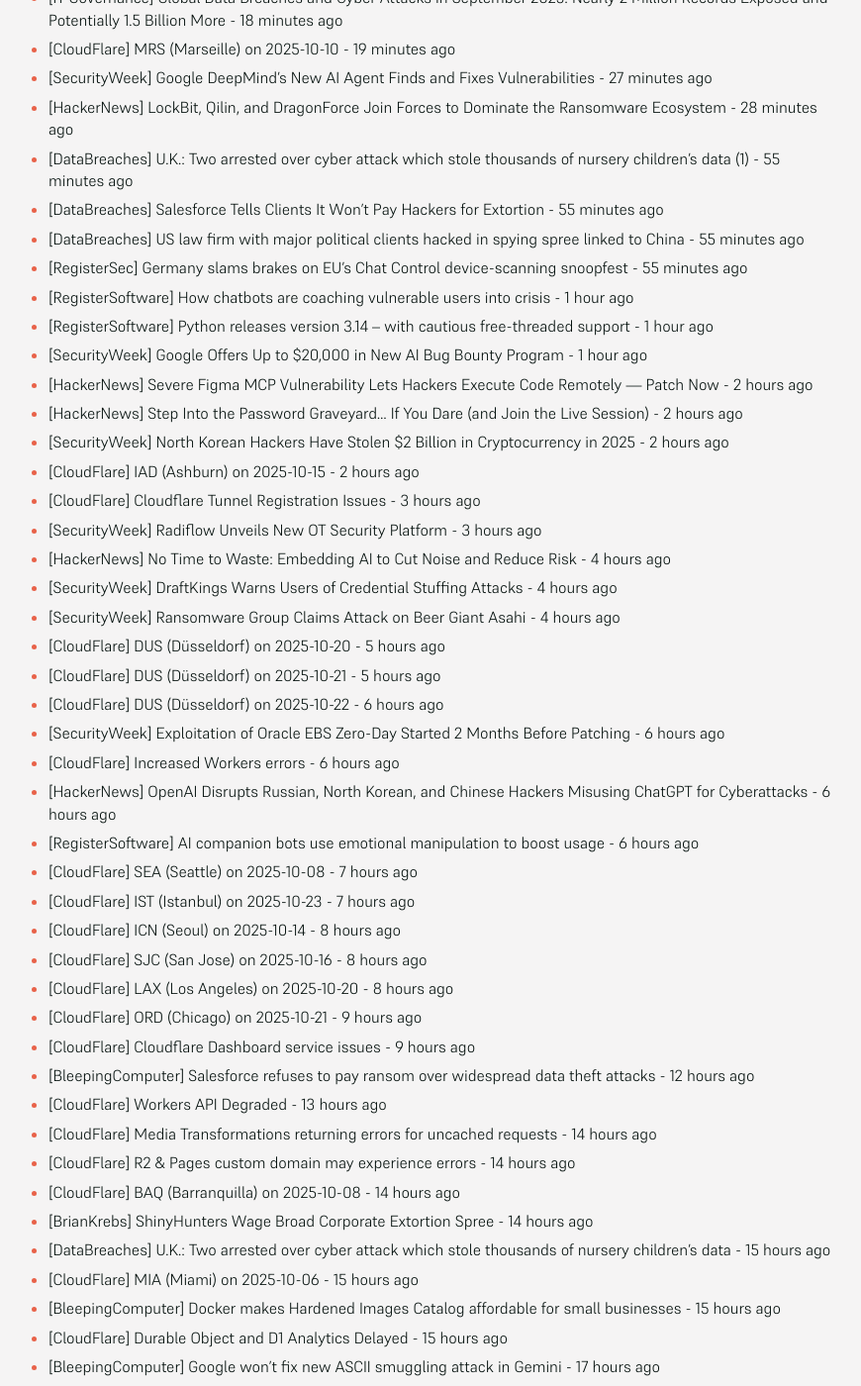
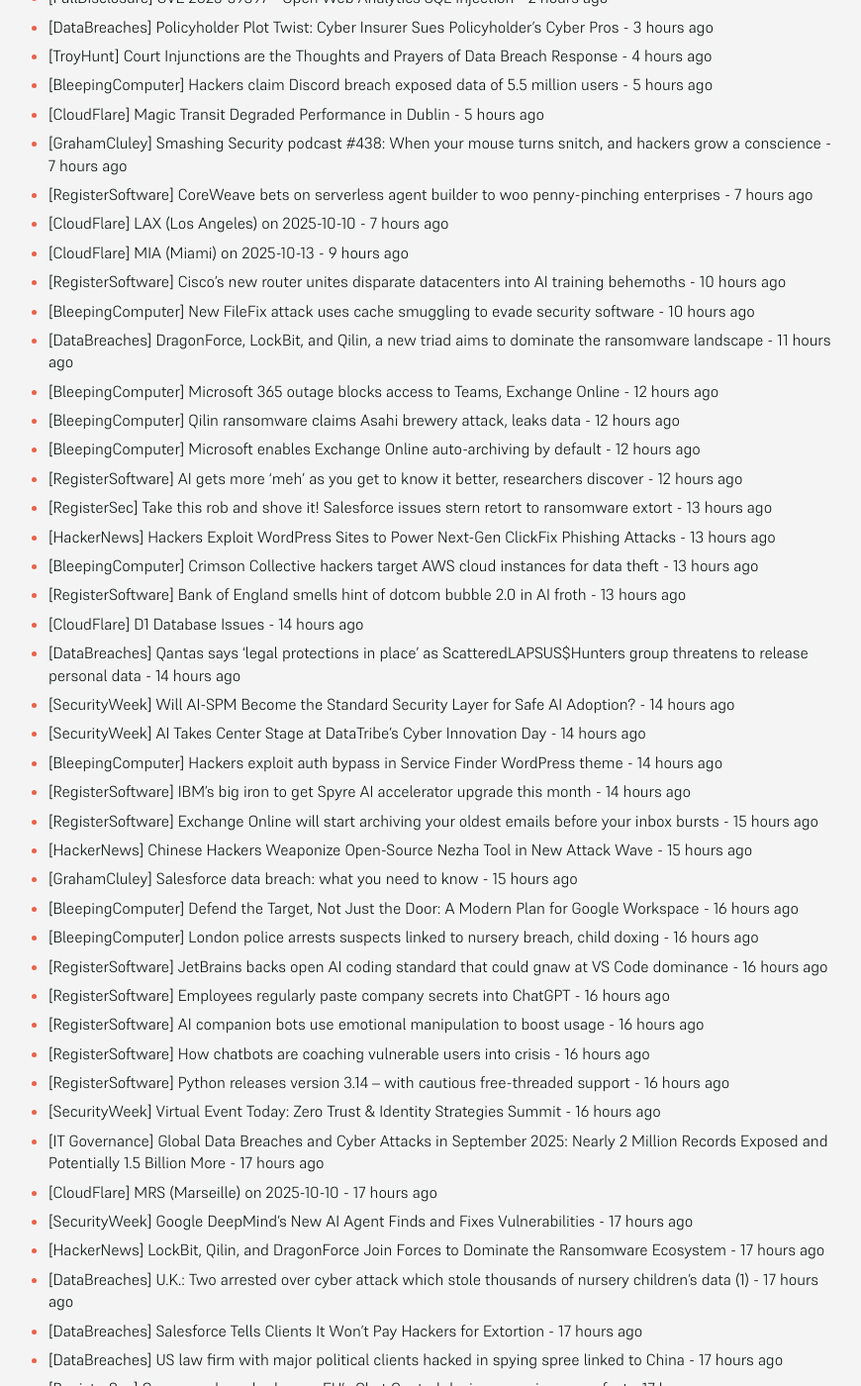
Before and after one commit to SecOpsNews/news, a Jekyll site: the page built from index.md, in a window 1280 px wide and 1400 px high, scrolled down 288 px. Shown: the whole window at 99% size, without its empty margins (215-1085 px from the left). Built offline with Jekyll 4.4.1, drawn with Linux system fonts in a browser that asks for light colours; some of the changed text lies outside the part shown.

Commit message:
New Feed

```diff
--- a/index.md
+++ b/index.md
@@ -9,88 +9,125 @@ description: Latest Updates
 
 <!-- SecOps start -->
 
-- [IT Governance] Global Data Breaches and Cyber Attacks in September 2025: Nearly 2 Million Records Exposed and Potentially 1.5 Billion More - 18 minutes ago
-- [CloudFlare] MRS (Marseille) on 2025-10-10 - 19 minutes ago
-- [SecurityWeek] Google DeepMind’s New AI Agent Finds and Fixes Vulnerabilities - 27 minutes ago
-- [HackerNews] LockBit, Qilin, and DragonForce Join Forces to Dominate the Ransomware Ecosystem - 28 minutes ago
-- [DataBreaches] U.K.: Two arrested over cyber attack which stole thousands of nursery children’s data (1) - 55 minutes ago
-- [DataBreaches] Salesforce Tells Clients It Won’t Pay Hackers for Extortion - 55 minutes ago
-- [DataBreaches] US law firm with major political clients hacked in spying spree linked to China - 55 minutes ago
-- [RegisterSec] Germany slams brakes on EU's Chat Control device-scanning snoopfest - 55 minutes ago
-- [RegisterSoftware] How chatbots are coaching vulnerable users into crisis - 1 hour ago
-- [RegisterSoftware] Python releases version 3.14 – with cautious free-threaded support - 1 hour ago
-- [SecurityWeek] Google Offers Up to $20,000 in New AI Bug Bounty Program - 1 hour ago
-- [HackerNews] Severe Figma MCP Vulnerability Lets Hackers Execute Code Remotely — Patch Now - 2 hours ago
-- [HackerNews] Step Into the Password Graveyard… If You Dare (and Join the Live Session) - 2 hours ago
-- [SecurityWeek] North Korean Hackers Have Stolen $2 Billion in Cryptocurrency in 2025 - 2 hours ago
-- [CloudFlare] IAD (Ashburn) on 2025-10-15 - 2 hours ago
-- [CloudFlare] Cloudflare Tunnel Registration Issues - 3 hours ago
-- [SecurityWeek] Radiflow Unveils New OT Security Platform - 3 hours ago
-- [HackerNews] No Time to Waste: Embedding AI to Cut Noise and Reduce Risk - 4 hours ago
-- [SecurityWeek] DraftKings Warns Users of Credential Stuffing Attacks - 4 hours ago
-- [SecurityWeek] Ransomware Group Claims Attack on Beer Giant Asahi - 4 hours ago
-- [CloudFlare] DUS (Düsseldorf) on 2025-10-20 - 5 hours ago
-- [CloudFlare] DUS (Düsseldorf) on 2025-10-21 - 5 hours ago
-- [CloudFlare] DUS (Düsseldorf) on 2025-10-22 - 6 hours ago
-- [SecurityWeek] Exploitation of Oracle EBS Zero-Day Started 2 Months Before Patching - 6 hours ago
-- [CloudFlare] Increased Workers errors - 6 hours ago
-- [HackerNews] OpenAI Disrupts Russian, North Korean, and Chinese Hackers Misusing ChatGPT for Cyberattacks - 6 hours ago
-- [RegisterSoftware] AI companion bots use emotional manipulation to boost usage - 6 hours ago
-- [CloudFlare] SEA (Seattle) on 2025-10-08 - 7 hours ago
-- [CloudFlare] IST (Istanbul) on 2025-10-23 - 7 hours ago
-- [CloudFlare] ICN (Seoul) on 2025-10-14 - 8 hours ago
-- [CloudFlare] SJC (San Jose) on 2025-10-16 - 8 hours ago
-- [CloudFlare] LAX (Los Angeles) on 2025-10-20 - 8 hours ago
-- [CloudFlare] ORD (Chicago) on 2025-10-21 - 9 hours ago
-- [CloudFlare] Cloudflare Dashboard service issues - 9 hours ago
-- [BleepingComputer] Salesforce refuses to pay ransom over widespread data theft attacks - 12 hours ago
-- [CloudFlare] Workers API Degraded - 13 hours ago
-- [CloudFlare] Media Transformations returning errors for uncached requests - 14 hours ago
-- [CloudFlare] R2 & Pages custom domain may experience errors - 14 hours ago
-- [CloudFlare] BAQ (Barranquilla) on 2025-10-08 - 14 hours ago
-- [BrianKrebs] ShinyHunters Wage Broad Corporate Extortion Spree - 14 hours ago
-- [DataBreaches] U.K.: Two arrested over cyber attack which stole thousands of nursery children’s data - 15 hours ago
-- [CloudFlare] MIA (Miami) on 2025-10-06 - 15 hours ago
-- [BleepingComputer] Docker makes Hardened Images Catalog affordable for small businesses - 15 hours ago
-- [CloudFlare] Durable Object and D1 Analytics Delayed - 15 hours ago
-- [BleepingComputer] Google won’t fix new ASCII smuggling attack in Gemini - 17 hours ago
-- [RegisterSoftware] Employees regularly paste company secrets into ChatGPT - 17 hours ago
-- [RegisterSec] Employees regularly paste company secrets into ChatGPT - 17 hours ago
-- [BleepingComputer] Google won’t fix ASCII smuggling attacks in Gemini - 17 hours ago
-- [CloudFlare] KUL (Kuala Lumpur) on 2025-10-06 - 17 hours ago
-- [CloudFlare] SLC (Salt Lake City) on 2025-10-07 - 17 hours ago
-- [CloudFlare] Containers control plane reduced availability - 18 hours ago
-- [BleepingComputer] DraftKings warns of account breaches in credential stuffing attacks - 18 hours ago
-- [FullDisclosure] Re: Defense in depth -- the Microsoft way (part 93): SRP/SAFER	whitelisting goes black on Windows 11 - 18 hours ago
-- [FullDisclosure] Re: Full Disclosure: CVE-2025-31200 & CVE-2025-31201 – 0-Click iMessage Chain → Secure Enclave Key Theft, Wormable RCE, Crypto Theft - 18 hours ago
-- [CloudFlare] Issues with Bot Management - 19 hours ago
-- [HackerNews] BatShadow Group Uses New Go-Based 'Vampire Bot' Malware to Hunt Job Seekers - 19 hours ago
-- [CloudFlare] SIN (Singapore) on 2025-10-15 - 19 hours ago
-- [BleepingComputer] Clop exploited Oracle zero-day for data theft since early August - 20 hours ago
-- [BleepingComputer] North Korean hackers stole over $2 billion in crypto this year - 20 hours ago
-- [DataBreaches] California hospitals can escape fines if workers expose patient info - 20 hours ago
-- [CloudFlare] Elevated workers KV timeouts - 21 hours ago
-- [BleepingComputer] Electronics giant Avnet confirms breach, says stolen data unreadable - 21 hours ago
-- [RegisterSec] Police and military radio maker BK Technologies cops to cyber break-in - 21 hours ago
-- [RegisterSec] Nearly a year after attack, US medical scanning biz gets clear image of stolen patient data - 21 hours ago
-- [HackerNews] Google's New AI Doesn't Just Find Vulnerabilities — It Rewrites Code to Patch Them - 21 hours ago
-- [IT Governance] 5 common GDPR mistakes – and how training can fix them - 22 hours ago
-- [IT Governance] Is CISM Worth It? Salary, Career Value & Employer Demand in 2025 - 22 hours ago
-- [BleepingComputer] Microsoft kills more Microsoft Account bypasses in Windows 11 - 22 hours ago
-- [RegisterSec] OpenAI bans suspected Chinese accounts using ChatGPT to plan surveillance - 22 hours ago
-- [RegisterSoftware] JetBrains backs open AI coding standard that could gnaw at VS Code dominance - 22 hours ago
-- [BleepingComputer] LinkedIn sues ProAPIs for using 1M fake accounts to scrape user data - 23 hours ago
-- [BleepingComputer] Redis warns of critical flaw impacting thousands of instances - 23 hours ago
-- [BleepingComputer] OpenAI is testing ChatGPT-powered Agent Builder - 23 hours ago
-- [BleepingComputer] ChatGPT Pulse is coming to the web, but no word on free or Plus roll out - 23 hours ago
-- [BleepingComputer] Zeroday Cloud hacking contest offers $4.5 million in bounties - 23 hours ago
-- [BleepingComputer] Microsoft: Running multiple Office apps causes Copilot issues - 23 hours ago
-- [BleepingComputer] Microsoft: Critical GoAnywhere bug exploited in ransomware attacks - 23 hours ago
-- [BleepingComputer] Red Hat data breach escalates as ShinyHunters joins extortion - 23 hours ago
-- [BleepingComputer] Google's new AI bug bounty program pays up to $30,000 for flaws - 23 hours ago
-- [BleepingComputer] Redefining Security Validation with AI-Powered Breach and Attack Simulation - 23 hours ago
-- [BleepingComputer] Redefining Security Validation with AI-Powered Breach and Attack Simulation - 23 hours ago
-- [GrahamCluley] The AI Fix #71: Hacked robots and power-hungry AI - 23 hours ago
+- [FullDisclosure] CVE-2025-59397 - Open Web Analytics SQL Injection - 2 hours ago
+- [DataBreaches] Policyholder Plot Twist: Cyber Insurer Sues Policyholder’s Cyber Pros - 3 hours ago
+- [TroyHunt] Court Injunctions are the Thoughts and Prayers of Data Breach Response - 4 hours ago
+- [BleepingComputer] Hackers claim Discord breach exposed data of 5.5 million users - 5 hours ago
+- [CloudFlare] Magic Transit Degraded Performance in Dublin - 5 hours ago
+- [GrahamCluley] Smashing Security podcast #438: When your mouse turns snitch, and hackers grow a conscience - 7 hours ago
+- [RegisterSoftware] CoreWeave bets on serverless agent builder to woo penny-pinching enterprises - 7 hours ago
+- [CloudFlare] LAX (Los Angeles) on 2025-10-10 - 7 hours ago
+- [CloudFlare] MIA (Miami) on 2025-10-13 - 9 hours ago
+- [RegisterSoftware] Cisco’s new router unites disparate datacenters into AI training behemoths - 10 hours ago
+- [BleepingComputer] New FileFix attack uses cache smuggling to evade security software - 10 hours ago
+- [DataBreaches] DragonForce, LockBit, and Qilin, a new triad aims to dominate the ransomware landscape - 11 hours ago
+- [BleepingComputer] Microsoft 365 outage blocks access to Teams, Exchange Online - 12 hours ago
+- [BleepingComputer] Qilin ransomware claims Asahi brewery attack, leaks data - 12 hours ago
+- [BleepingComputer] Microsoft enables Exchange Online auto-archiving by default - 12 hours ago
+- [RegisterSoftware] AI gets more 'meh' as you get to know it better, researchers discover - 12 hours ago
+- [RegisterSec] Take this rob and shove it! Salesforce issues stern retort to ransomware extort - 13 hours ago
+- [HackerNews] Hackers Exploit WordPress Sites to Power Next-Gen ClickFix Phishing Attacks - 13 hours ago
+- [BleepingComputer] Crimson Collective hackers target AWS cloud instances for data theft - 13 hours ago
+- [RegisterSoftware] Bank of England smells hint of dotcom bubble 2.0 in AI froth - 13 hours ago
+- [CloudFlare] D1 Database Issues - 14 hours ago
+- [DataBreaches] Qantas says ‘legal protections in place’ as ScatteredLAPSUS$Hunters group threatens to release personal data - 14 hours ago
+- [SecurityWeek] Will AI-SPM Become the Standard Security Layer for Safe AI Adoption? - 14 hours ago
+- [SecurityWeek] AI Takes Center Stage at DataTribe’s Cyber Innovation Day - 14 hours ago
+- [BleepingComputer] Hackers exploit auth bypass in Service Finder WordPress theme - 14 hours ago
+- [RegisterSoftware] IBM's big iron to get Spyre AI accelerator upgrade this month - 14 hours ago
+- [RegisterSoftware] Exchange Online will start archiving your oldest emails before your inbox bursts - 15 hours ago
+- [HackerNews] Chinese Hackers Weaponize Open-Source Nezha Tool in New Attack Wave - 15 hours ago
+- [GrahamCluley] Salesforce data breach: what you need to know - 15 hours ago
+- [BleepingComputer] Defend the Target, Not Just the Door: A Modern Plan for Google Workspace - 16 hours ago
+- [BleepingComputer] London police arrests suspects linked to nursery breach, child doxing - 16 hours ago
+- [RegisterSoftware] JetBrains backs open AI coding standard that could gnaw at VS Code dominance - 16 hours ago
+- [RegisterSoftware] Employees regularly paste company secrets into ChatGPT - 16 hours ago
+- [RegisterSoftware] AI companion bots use emotional manipulation to boost usage - 16 hours ago
+- [RegisterSoftware] How chatbots are coaching vulnerable users into crisis - 16 hours ago
+- [RegisterSoftware] Python releases version 3.14 – with cautious free-threaded support - 16 hours ago
+- [SecurityWeek] Virtual Event Today: Zero Trust & Identity Strategies Summit - 16 hours ago
+- [IT Governance] Global Data Breaches and Cyber Attacks in September 2025: Nearly 2 Million Records Exposed and Potentially 1.5 Billion More - 17 hours ago
+- [CloudFlare] MRS (Marseille) on 2025-10-10 - 17 hours ago
+- [SecurityWeek] Google DeepMind’s New AI Agent Finds and Fixes Vulnerabilities - 17 hours ago
+- [HackerNews] LockBit, Qilin, and DragonForce Join Forces to Dominate the Ransomware Ecosystem - 17 hours ago
+- [DataBreaches] U.K.: Two arrested over cyber attack which stole thousands of nursery children’s data (1) - 17 hours ago
+- [DataBreaches] Salesforce Tells Clients It Won’t Pay Hackers for Extortion - 17 hours ago
+- [DataBreaches] US law firm with major political clients hacked in spying spree linked to China - 17 hours ago
+- [RegisterSec] Germany slams brakes on EU's Chat Control device-scanning snoopfest - 17 hours ago
+- [RegisterSoftware] How chatbots are coaching vulnerable users into crisis - 18 hours ago
+- [RegisterSoftware] Python releases version 3.14 – with cautious free-threaded support - 18 hours ago
+- [SecurityWeek] Google Offers Up to $20,000 in New AI Bug Bounty Program - 18 hours ago
+- [HackerNews] Severe Figma MCP Vulnerability Lets Hackers Execute Code Remotely — Patch Now - 19 hours ago
+- [HackerNews] Step Into the Password Graveyard… If You Dare (and Join the Live Session) - 19 hours ago
+- [SecurityWeek] North Korean Hackers Have Stolen $2 Billion in Cryptocurrency in 2025 - 19 hours ago
+- [CloudFlare] IAD (Ashburn) on 2025-10-15 - 19 hours ago
+- [CloudFlare] Cloudflare Tunnel Registration Issues - 20 hours ago
+- [SecurityWeek] Radiflow Unveils New OT Security Platform - 20 hours ago
+- [HackerNews] No Time to Waste: Embedding AI to Cut Noise and Reduce Risk - 21 hours ago
+- [SecurityWeek] DraftKings Warns Users of Credential Stuffing Attacks - 21 hours ago
+- [SecurityWeek] Ransomware Group Claims Attack on Beer Giant Asahi - 21 hours ago
+- [CloudFlare] DUS (Düsseldorf) on 2025-10-20 - 22 hours ago
+- [CloudFlare] DUS (Düsseldorf) on 2025-10-21 - 22 hours ago
+- [CloudFlare] DUS (Düsseldorf) on 2025-10-22 - 23 hours ago
+- [SecurityWeek] Exploitation of Oracle EBS Zero-Day Started 2 Months Before Patching - 23 hours ago
+- [CloudFlare] Increased Workers errors - 23 hours ago
+- [HackerNews] OpenAI Disrupts Russian, North Korean, and Chinese Hackers Misusing ChatGPT for Cyberattacks - 23 hours ago
+- [RegisterSoftware] AI companion bots use emotional manipulation to boost usage - 23 hours ago
+- [CloudFlare] SEA (Seattle) on 2025-10-08 - 1 day ago
+- [CloudFlare] IST (Istanbul) on 2025-10-23 - 1 day ago
+- [CloudFlare] ICN (Seoul) on 2025-10-14 - 1 day ago
+- [CloudFlare] SJC (San Jose) on 2025-10-16 - 1 day ago
+- [CloudFlare] LAX (Los Angeles) on 2025-10-20 - 1 day ago
+- [CloudFlare] ORD (Chicago) on 2025-10-21 - 1 day ago
+- [CloudFlare] Cloudflare Dashboard service issues - 1 day ago
+- [BleepingComputer] Salesforce refuses to pay ransom over widespread data theft attacks - 1 day ago
+- [CloudFlare] Workers API Degraded - 1 day ago
+- [CloudFlare] Media Transformations returning errors for uncached requests - 1 day ago
+- [CloudFlare] R2 & Pages custom domain may experience errors - 1 day ago
+- [CloudFlare] BAQ (Barranquilla) on 2025-10-08 - 1 day ago
+- [BrianKrebs] ShinyHunters Wage Broad Corporate Extortion Spree - 1 day ago
+- [DataBreaches] U.K.: Two arrested over cyber attack which stole thousands of nursery children’s data - 1 day ago
+- [CloudFlare] MIA (Miami) on 2025-10-06 - 1 day ago
+- [BleepingComputer] Docker makes Hardened Images Catalog affordable for small businesses - 1 day ago
+- [CloudFlare] Durable Object and D1 Analytics Delayed - 1 day ago
+- [BleepingComputer] Google won’t fix new ASCII smuggling attack in Gemini - 1 day ago
+- [RegisterSoftware] Employees regularly paste company secrets into ChatGPT - 1 day ago
+- [RegisterSec] Employees regularly paste company secrets into ChatGPT - 1 day ago
+- [BleepingComputer] Google won’t fix ASCII smuggling attacks in Gemini - 1 day ago
+- [CloudFlare] KUL (Kuala Lumpur) on 2025-10-06 - 1 day ago
+- [CloudFlare] SLC (Salt Lake City) on 2025-10-07 - 1 day ago
+- [CloudFlare] Containers control plane reduced availability - 1 day ago
+- [BleepingComputer] DraftKings warns of account breaches in credential stuffing attacks - 1 day ago
+- [FullDisclosure] Re: Defense in depth -- the Microsoft way (part 93): SRP/SAFER	whitelisting goes black on Windows 11 - 1 day ago
+- [FullDisclosure] Re: Full Disclosure: CVE-2025-31200 & CVE-2025-31201 – 0-Click iMessage Chain → Secure Enclave Key Theft, Wormable RCE, Crypto Theft - 1 day ago
+- [CloudFlare] Issues with Bot Management - 1 day ago
+- [HackerNews] BatShadow Group Uses New Go-Based 'Vampire Bot' Malware to Hunt Job Seekers - 1 day ago
+- [CloudFlare] SIN (Singapore) on 2025-10-15 - 1 day ago
+- [BleepingComputer] Clop exploited Oracle zero-day for data theft since early August - 1 day ago
+- [BleepingComputer] North Korean hackers stole over $2 billion in crypto this year - 1 day ago
+- [DataBreaches] California hospitals can escape fines if workers expose patient info - 1 day ago
+- [CloudFlare] Elevated workers KV timeouts - 1 day ago
+- [BleepingComputer] Electronics giant Avnet confirms breach, says stolen data unreadable - 1 day ago
+- [RegisterSec] Police and military radio maker BK Technologies cops to cyber break-in - 1 day ago
+- [RegisterSec] Nearly a year after attack, US medical scanning biz gets clear image of stolen patient data - 1 day ago
+- [HackerNews] Google's New AI Doesn't Just Find Vulnerabilities — It Rewrites Code to Patch Them - 1 day ago
+- [IT Governance] 5 common GDPR mistakes – and how training can fix them - 1 day ago
+- [IT Governance] Is CISM Worth It? Salary, Career Value & Employer Demand in 2025 - 1 day ago
+- [BleepingComputer] Microsoft kills more Microsoft Account bypasses in Windows 11 - 1 day ago
+- [RegisterSec] OpenAI bans suspected Chinese accounts using ChatGPT to plan surveillance - 1 day ago
+- [RegisterSoftware] JetBrains backs open AI coding standard that could gnaw at VS Code dominance - 1 day ago
+- [BleepingComputer] LinkedIn sues ProAPIs for using 1M fake accounts to scrape user data - 1 day ago
+- [BleepingComputer] Redis warns of critical flaw impacting thousands of instances - 1 day ago
+- [BleepingComputer] OpenAI is testing ChatGPT-powered Agent Builder - 1 day ago
+- [BleepingComputer] ChatGPT Pulse is coming to the web, but no word on free or Plus roll out - 1 day ago
+- [BleepingComputer] Zeroday Cloud hacking contest offers $4.5 million in bounties - 1 day ago
+- [BleepingComputer] Microsoft: Running multiple Office apps causes Copilot issues - 1 day ago
+- [BleepingComputer] Microsoft: Critical GoAnywhere bug exploited in ransomware attacks - 1 day ago
+- [BleepingComputer] Red Hat data breach escalates as ShinyHunters joins extortion - 1 day ago
+- [BleepingComputer] Google's new AI bug bounty program pays up to $30,000 for flaws - 1 day ago
+- [BleepingComputer] Redefining Security Validation with AI-Powered Breach and Attack Simulation - 1 day ago
+- [BleepingComputer] Redefining Security Validation with AI-Powered Breach and Attack Simulation - 1 day ago
+- [GrahamCluley] The AI Fix #71: Hacked robots and power-hungry AI - 1 day ago
 - [RegisterSoftware] Qualcomm solders Arduino to its edge AI ambitions, debuts Raspberry Pi rival - 1 day ago
 - [BleepingComputer] Google's new AI bug bounty program pays up to $30,000 for flaws - 1 day ago
 - [SecurityWeek] Hackers Stole Data From Public Safety Comms Firm BK Technologies - 1 day ago
@@ -112,43 +149,6 @@ description: Latest Updates
 - [SecurityWeek] The Y2K38 Bug Is a Vulnerability, Not Just a Date Problem, Researchers Warn - 1 day ago
 - [RegisterSec] Credential stuffing: £2.31 million fine shows passwords are still the weakest link - 1 day ago
 - [RegisterSoftware] Google DeepMind minds the patch with AI flaw-fixing scheme - 1 day ago
-- [HackerNews] Oracle EBS Under Fire as Cl0p Exploits CVE-2025-61882 in Real-World Attacks - 1 day ago
-- [DataBreaches] Developing: Salesforce data leak site being seized? Looks like it. - 1 day ago
-- [CloudFlare] Increased HTTP 499 and 5xx Errors in NAMER colos - 1 day ago
-- [HIBP] Adpost - 3,339,512 breached accounts - 1 day ago
-- [RegisterSoftware] Cerebras CEO insists dinner-plate-sized chip startup will still go public - 1 day ago
-- [RegisterSoftware] Senate report says AI will take 97M US jobs in the next 10 years, but those numbers come from ChatGPT - 1 day ago
-- [CloudFlare] VIE (Vienna) on 2025-10-07 - 1 day ago
-- [RegisterSoftware] Stargate is nowhere near big enough to make OpenAI's tie-ups with AMD and Nvidia work - 1 day ago
-- [BleepingComputer] Red Hat data breach escalates as ShinyHunters joins extortion - 1 day ago
-- [RegisterSoftware] OpenAI tells developers ChatGPT is ready to be their gatekeeper - 1 day ago
-- [CloudFlare] SSL Provisioning Delays - 1 day ago
-- [CloudFlare] ARN (Stockholm) on 2025-10-06 - 1 day ago
-- [BleepingComputer] Microsoft: Critical GoAnywhere bug exploited in ransomware attacks - 1 day ago
-- [BleepingComputer] Microsoft: Running multiple Office apps causes Copilot issues - 1 day ago
-- [BleepingComputer] ChatGPT Pulse is coming to the web, but no word on free or Plus roll out - 1 day ago
-- [BleepingComputer] Zeroday Cloud hacking contest offers $4.5 million in bounties - 1 day ago
-- [IT Governance] Is CISM Worth It? Salary, Career Value & Employer Demand in 2025 - 1 day ago
-- [RegisterSoftware] OpenAI IP promises ring hollow to Sora losers - 1 day ago
-- [IT Governance] 5 common GDPR mistakes – and how training can fix them - 1 day ago
-- [BleepingComputer] Redis warns of critical flaw impacting thousands of instances - 1 day ago
-- [BleepingComputer] OpenAI is testing ChatGPT-powered Agent Builder - 1 day ago
-- [RegisterSoftware] Deloitte refunds Aussie gov after AI fabrications slip into $440K welfare report - 1 day ago
-- [RegisterSoftware] Lowercase leaving you cold? Introducing Retrocide - 1 day ago
-- [RegisterSec] Scattered Lapsus$ Hunters offering $10 in Bitcoin to 'endlessly harass' execs - 1 day ago
-- [DataBreaches] I called American Income Life Insurance to alert them to a data breach involving 150,000 customers. Here’s why they didn’t find out. - 1 day ago
-- [BleepingComputer] LinkedIn sues ProAPIs for using 1M fake accounts to scrape user data - 1 day ago
-- [SecurityWeek] Discord Says User Information Stolen in Third-Party Data Breach - 1 day ago
-- [BleepingComputer] The role of Artificial Intelligence in today’s cybersecurity landscape - 1 day ago
-- [HackerNews] New Report Links Research Firms BIETA and CIII to China’s MSS Cyber Operations - 1 day ago
-- [GrahamCluley] Discord users’ data stolen by hackers in third-party data breach - 1 day ago
-- [RegisterSoftware] OpenAI and AMD link arms for AI buildout: It's a power-for-equity swap - 1 day ago
-- [BleepingComputer] Steam and Microsoft warn of Unity flaw exposing gamers to attacks - 1 day ago
-- [RegisterSec] Radiant Group won't touch kids' data now, but apparently hospitals are fair game - 2 days ago
-- [SecurityWeek] Microsoft and Steam Take Action as Unity Vulnerability Puts Games at Risk - 2 days ago
-- [RegisterSoftware] An idea that won't sink: China planning underwater datacenter deployment - 2 days ago
-- [RegisterSoftware] Kicked from RubyGems, maintainers forge new home at Gem Cooperative - 2 days ago
-- [DataBreaches] NSW gov contractor uploaded Excel spreadsheet of flood victims’ data to ChatGPT - 2 days ago
 - [DataBreaches] Russian-linked hackers appear to have launched a crippling cyberattack on Western New Mexico University - 5 months ago
 - [DataBreaches] SK Telecom vows to take full responsibility for damage from recent data leak - 5 months ago
 - [HackerNews] Storm-1977 Hits Education Clouds with AzureChecker, Deploys 200+ Crypto Mining Containers - 5 months ago
```
